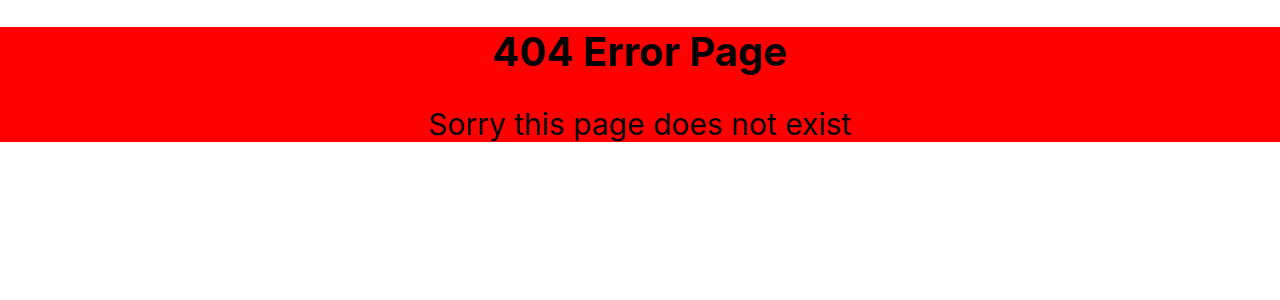
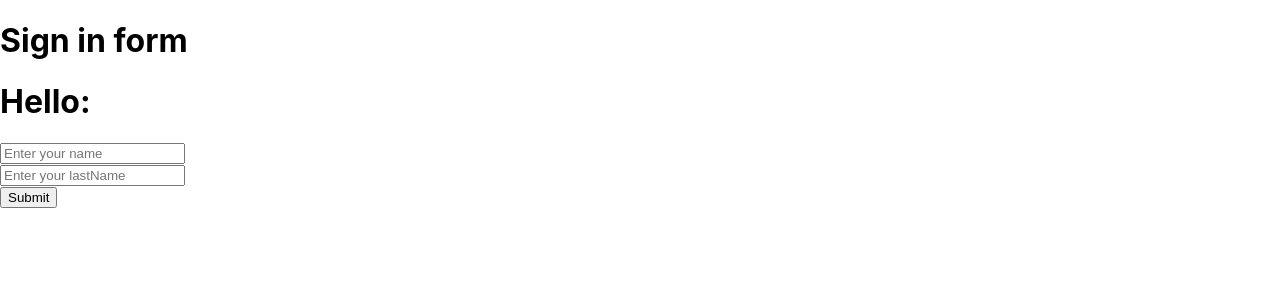
Before and after one commit to UDAYVEERUS/Todo_App, a React (Create React App) app: page /login in a window 1280 px wide. Before the commit this address had no page. Shown: the top 300 px of the page. Built offline with nearby package versions, Linux system fonts and the light colour scheme.

Commit message:
add login page

```diff
--- a/src/App.js
+++ b/src/App.js
@@ -16,6 +16,7 @@ import Error from './components/Error';
 import Fetching from './components/Fetching';
 import Props from './components/Props';
 import Form from './components/Form';
+import Login from './components/Login';
 function App() {
   return (
     <>
@@ -36,6 +37,7 @@ function App() {
           <Route exact path="/fetchjson" component={Fetching} />
           <Route exact path="/props" component={Props} />
           <Route exact path="/form" component={Form} />
+          <Route exact path="/login" component={Login} />
           <Route component={Error} />
 
         </Switch>
--- /dev/null
+++ b/src/components/Login.js
@@ -0,0 +1,36 @@
+import React, { useState } from 'react'
+
+const Login = () => {
+    const [name, setName] = useState("")
+    const [lastName, setLastName] = useState("")
+
+    const [fullName, setFullName] = useState("")
+    const [lastNameNew, setLastNameNew] = useState("")
+
+    const handleSubmit = (event) => {
+        event.preventDefault()
+        setFullName(name)
+        setLastNameNew(lastName)
+    }
+    const handleChange1 = (event) => {
+        setName(event.target.value)
+    }
+    const handleChange2 = (event) => {
+        setLastName(event.target.value)
+    }
+  return (
+    <div>
+        <form onSubmit={handleSubmit}>
+            <h1>Sign in form</h1>
+            <h1>Hello:{fullName} {lastNameNew}</h1>
+            <input type="text" onChange={handleChange1} placeholder='Enter your name' value={name} />
+            <br/>
+            <input type="text" onChange={handleChange2} placeholder='Enter your lastName' value={lastName} />
+            <br/>
+            <button type='submit' onClick={handleSubmit}>Submit</button>
+        </form>
+    </div>
+  )
+}
+
+export default Login
```
